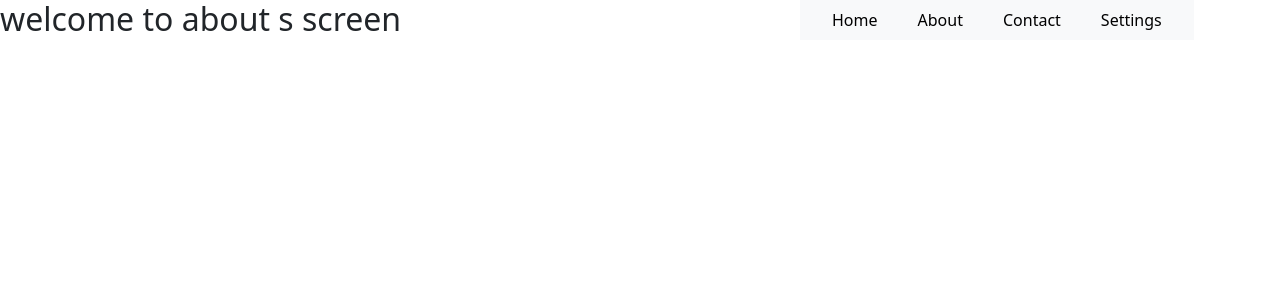
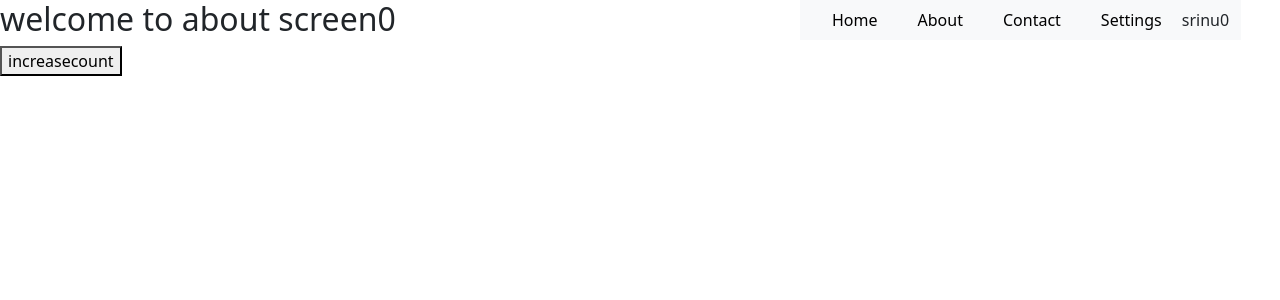
Before and after one commit to srinukk/react_class1, a React (Create React App) app: page /about in a window 1280 px wide. Shown: the top 300 px of the page. Built offline with nearby package versions, Linux system fonts and the light colour scheme.

Commit message:
global state management bu usimg context api

```diff
--- a/src/components/navbar/navbar.js
+++ b/src/components/navbar/navbar.js
@@ -1,9 +1,14 @@
+import { useContext } from "react"
 import { Link } from "react-router-dom"
+import { userinfo } from "../../navigation/navigation-stack"
 
 
 
 
 const Barcomponent = () =>{
+const globalinfo=useContext(userinfo)
+console.log(globalinfo)
+
     const linkstyle = {
         textDecoration:"none",
         padding:20,
@@ -38,6 +43,12 @@
       <Link style={linkstyle} to={"/settings"}>Settings</Link>
 
       </li>
+      <li className="nav-item">
+
+       {/* <Link style={linkstyle} to={"/settings"}>Settings</Link> */}
+      {globalinfo.name}{globalinfo.count}
+
+       </li>
     </ul>
   </div>
 </nav>
--- a/src/navigation/navigation-stack.js
+++ b/src/navigation/navigation-stack.js
@@ -5,11 +5,24 @@
 import SettingScreen from "../screens/settingscreen";
 import Invalidscreen from "../screens/invalidscreen";
 import Productdetailscomponent from "../components/items/productdetails";
+import { createContext, useState } from "react";
 
-
+  export   const userinfo = createContext();
 
 function Navigationstack (){
-    return <BrowserRouter>
+    const [username,setusername] = useState("srinu")
+    const [count,setcount] = useState(0);
+    const incresecount = () =>{
+        setcount(count+1)
+    }
+    return(
+    <userinfo.Provider
+    value={{name:username,
+    salary:2000,
+    count:count,
+    incresecount:incresecount}}>
+
+     <BrowserRouter>
     <Routes>
         <Route path="/" Component={HomeScreen}/>
         <Route path="/about" Component={AboutScreen}/>
@@ -21,5 +34,7 @@
     </Routes>
 
     </BrowserRouter>
+    </userinfo.Provider>
+    )
 }
 export default Navigationstack
--- a/src/screens/aboutscreen.js
+++ b/src/screens/aboutscreen.js
@@ -1,11 +1,16 @@
+import { useContext } from "react"
 import Barcomponent from "../components/navbar/navbar"
+import { userinfo } from "../navigation/navigation-stack"
 
 
 const AboutScreen = () =>{
+    const { incresecount,count}=useContext(userinfo)
+
     return(
         <>
         <Barcomponent/>
-        <h2>welcome to about s screen</h2>
+        <h2>welcome to about  screen{count}</h2>
+        <button onClick={ incresecount}>increasecount</button>
         </>
     )
 }
--- a/src/screens/settingscreen.js
+++ b/src/screens/settingscreen.js
@@ -1,13 +1,17 @@
+import { useContext } from "react"
 import Barcomponent from "../components/navbar/navbar"
+import { userinfo } from "../navigation/navigation-stack"
 
 
 
 
 const SettingScreen = () =>{
+    const { incresecount,count}=useContext(userinfo)
     return(
         <>
         <Barcomponent/>
-        <h2>welcome to Setting screen</h2>
+        <h2>welcome to Setting screen{count}</h2>
+        <button onClick={ incresecount}>increasecount</button>
         </>
     )
 }
```
